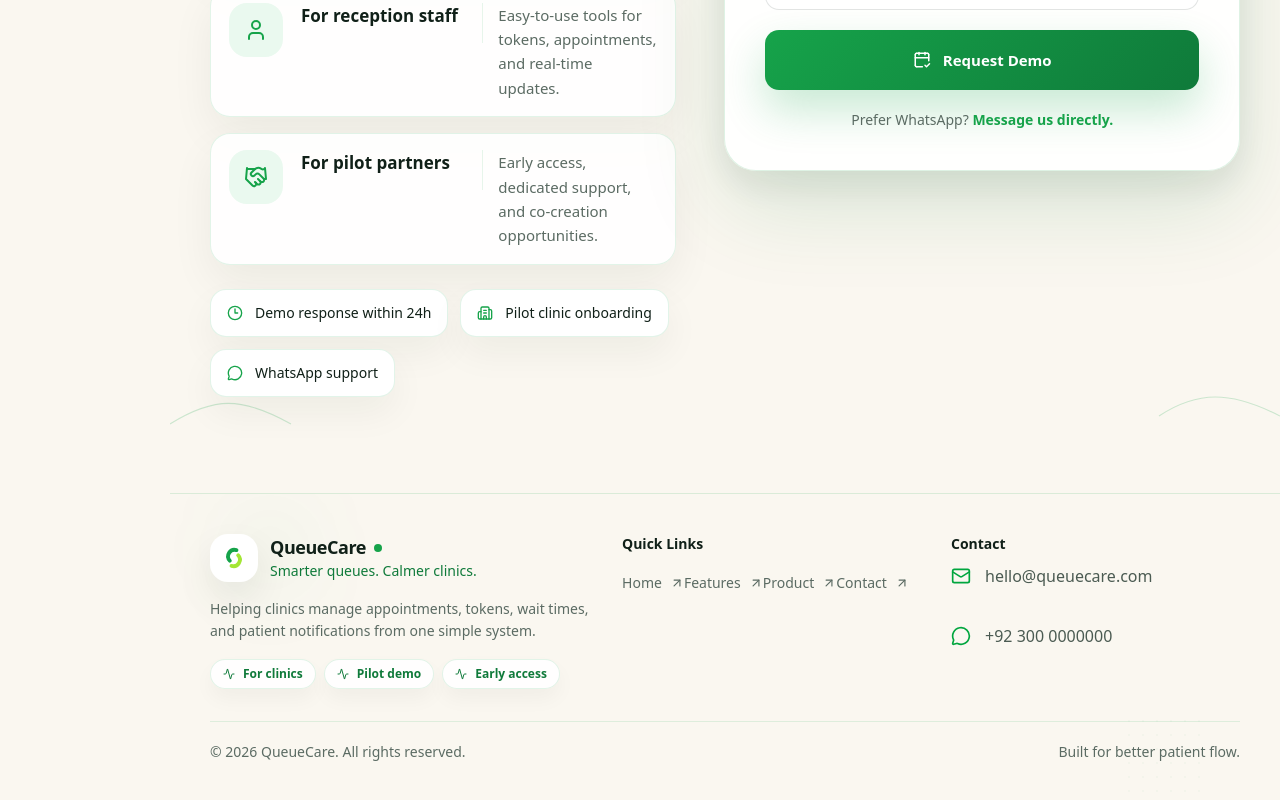
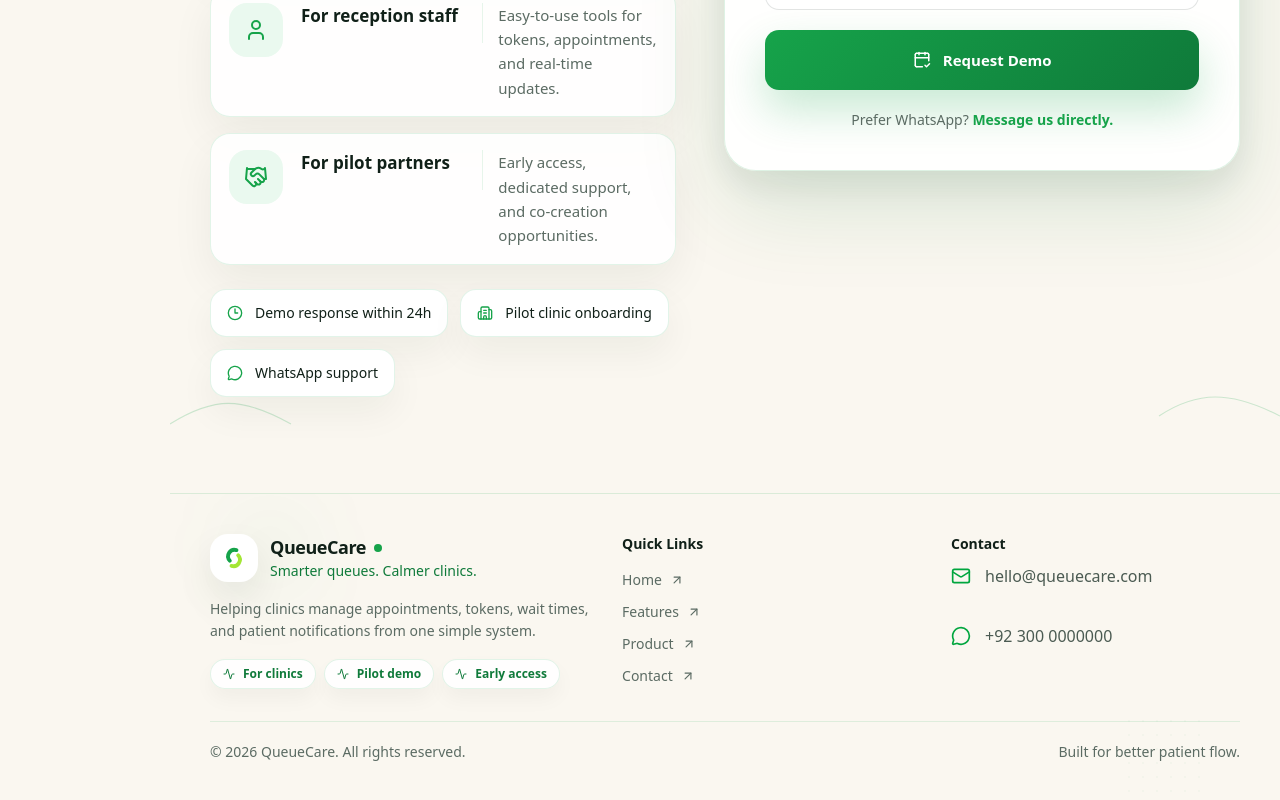
Before and after one commit to codera647/QueueCare, a Next.js app: page / in a window 1280 px wide. Shown: the part 5371-6171 px from the top of the page. Built offline with nearby package versions, Linux system fonts and the light colour scheme.

Commit message:
Quick Links Issue

```diff
--- a/src/components/sections/LandingFooter.jsx
+++ b/src/components/sections/LandingFooter.jsx
@@ -64,18 +64,18 @@ export default function LandingFooter() {
           <div className="grid gap-8 sm:grid-cols-2 lg:gap-10">
             <div>
               <p className="text-sm font-bold text-[#102018]">Quick Links</p>
-              <div className="mt-4 space-y-3">
+              <nav className="mt-4 flex flex-col items-start gap-3">
                 {quickLinks.map((link) => (
                   <a
                     key={link.href}
                     href={link.href}
                     className="inline-flex items-center gap-2 text-sm text-[#5B6B63] transition-colors hover:text-[#16A34A]"
                   >
-                    {link.label}
+                    <span>{link.label}</span>
                     <ArrowUpRight size={14} />
                   </a>
                 ))}
-              </div>
+              </nav>
             </div>
 
             <div className="space-y-3">
```
